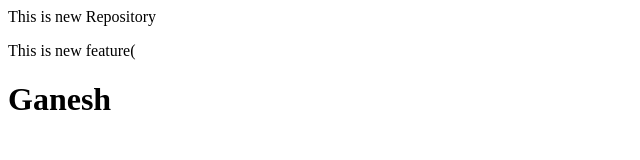
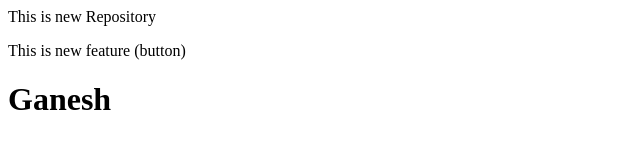
Before and after one commit to ganesh81161818/localrepo, a plain HTML site: page index.html in a window 1280 px wide. Shown: the full height of the page, 0-640 px from the left. Drawn offline with Linux system fonts and the light colour scheme.

```diff
--- a/index.html
+++ b/index.html
@@ -1,3 +1,3 @@
 <p>This is new Repository</p>
-<p>This is new feature(<button)</p>
+<p>This is new feature (button)</p>
 <h1>Ganesh</h1>
```
